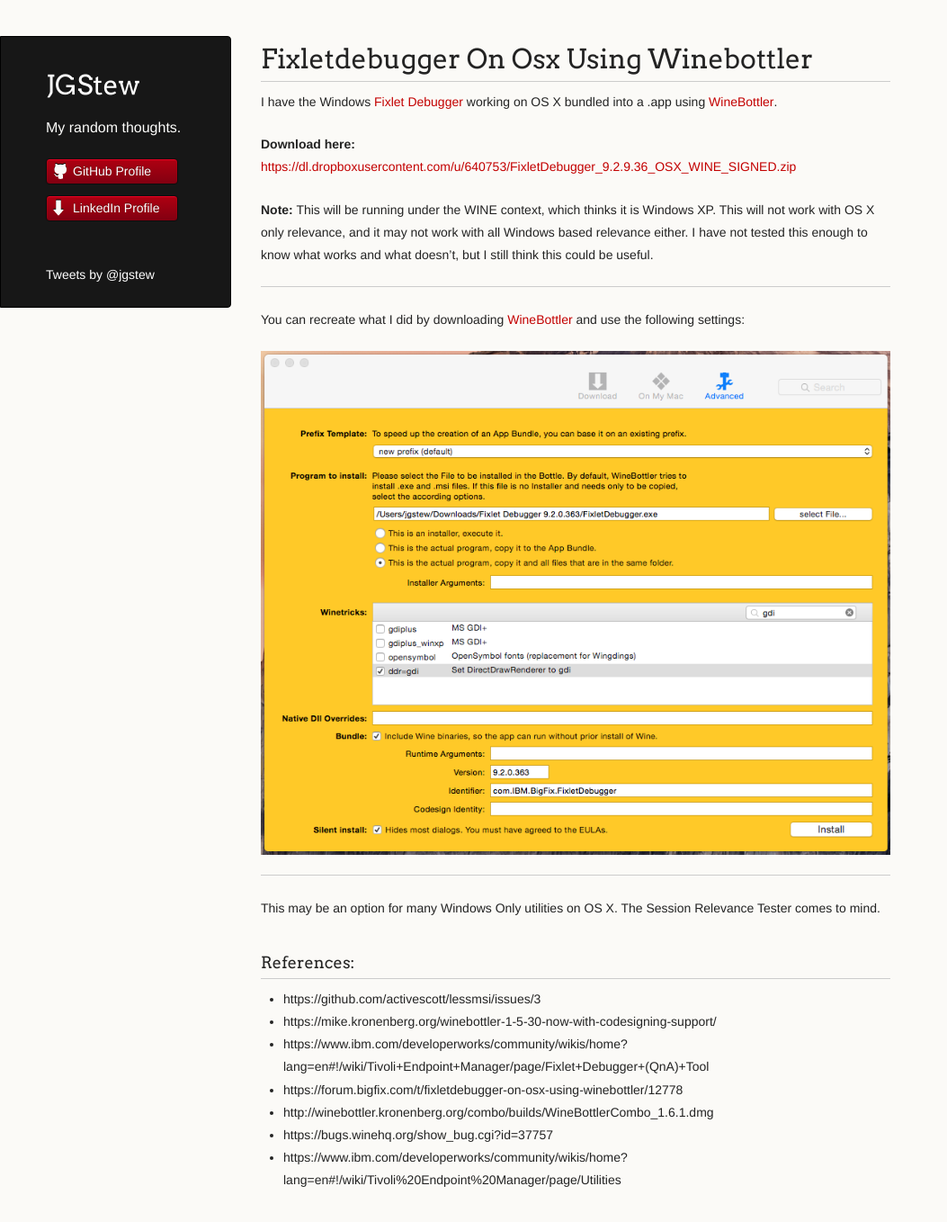
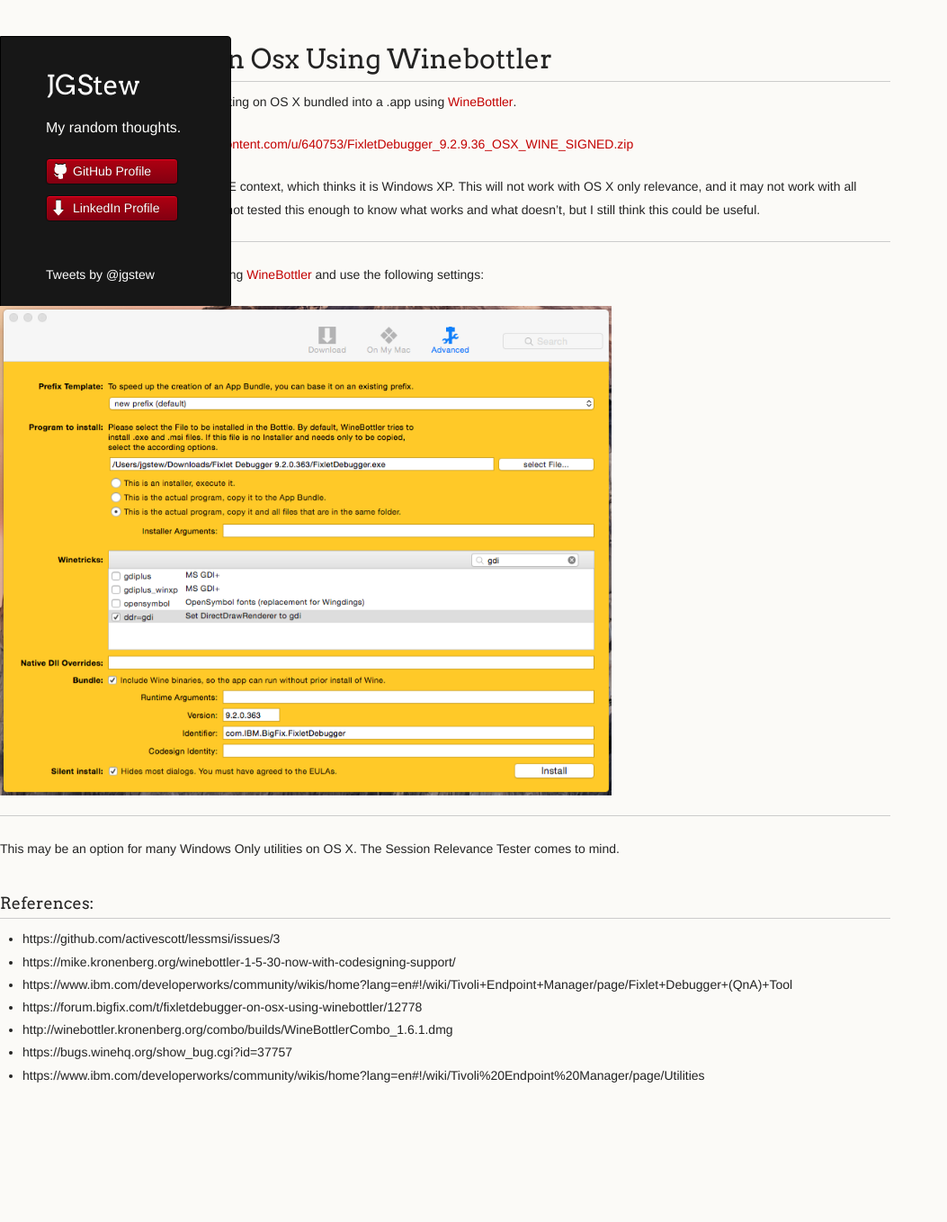
Before and after one commit to jgstew/jgstew.github.io, a Jekyll site: the page built from _posts/2015-03-17-FixletDebugger-on-OSX-using-WineBottler.md, in a window 1280 px wide and 1397 px high. Shown: the top 1358 px of the window at 90% size, without its empty margins (0-1053 px from the left). Built offline with Jekyll 4.4.1, drawn with Linux system fonts in a browser that asks for light colours; comment, search, counter and statistics services are not loaded.

Commit message:
Update styles.css

```diff
--- a/stylesheets/styles.css
+++ b/stylesheets/styles.css
@@ -145,7 +145,7 @@ hr {
 img {
   position: relative;
   margin: 0 auto;
-  max-width: 700px;
+  max-width: 680px;
   padding: 5px;
   margin: 10px 0 32px 0;
   border: 1px solid #ccc;
@@ -319,7 +319,7 @@ a.buttons:hover {
 /* Section - for main page content */
 
 section {
-  width:700px;
+  width:68y0px;
   float:right;
   padding-bottom:50px;
 }
```
